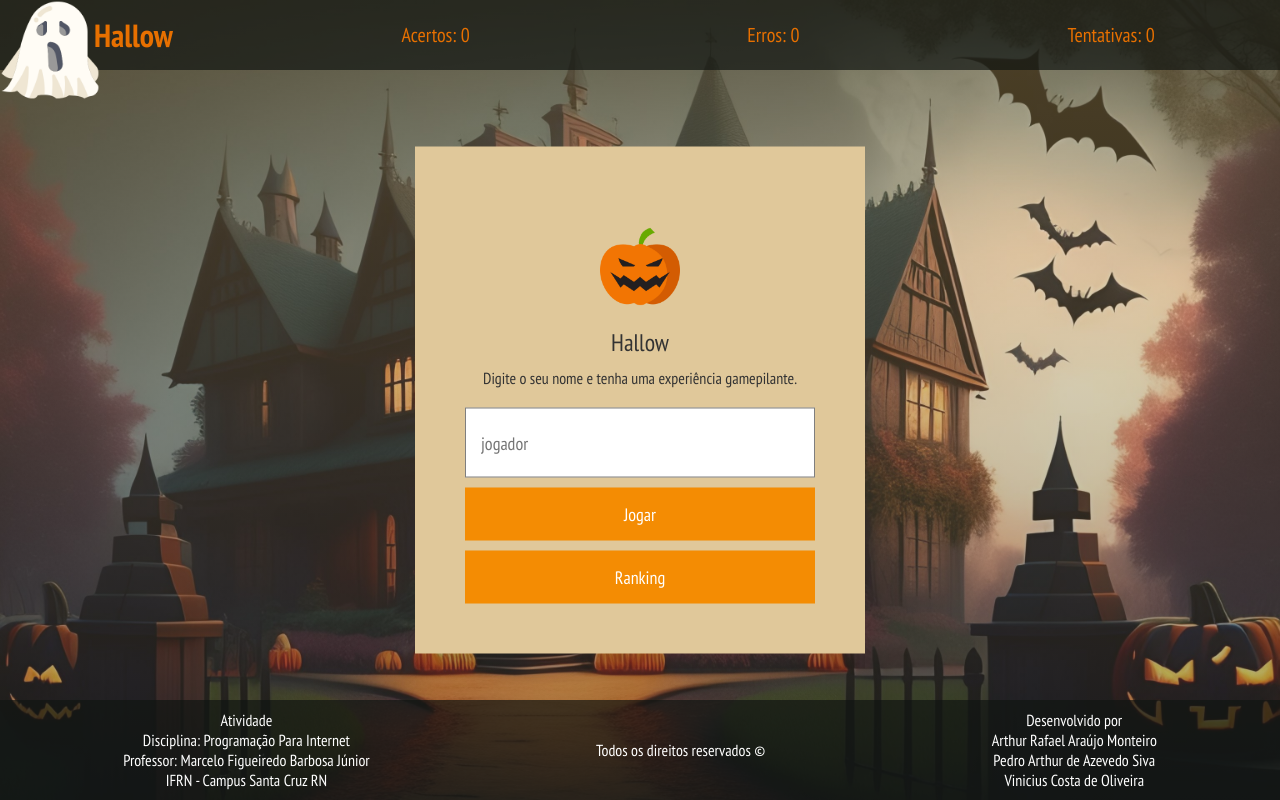
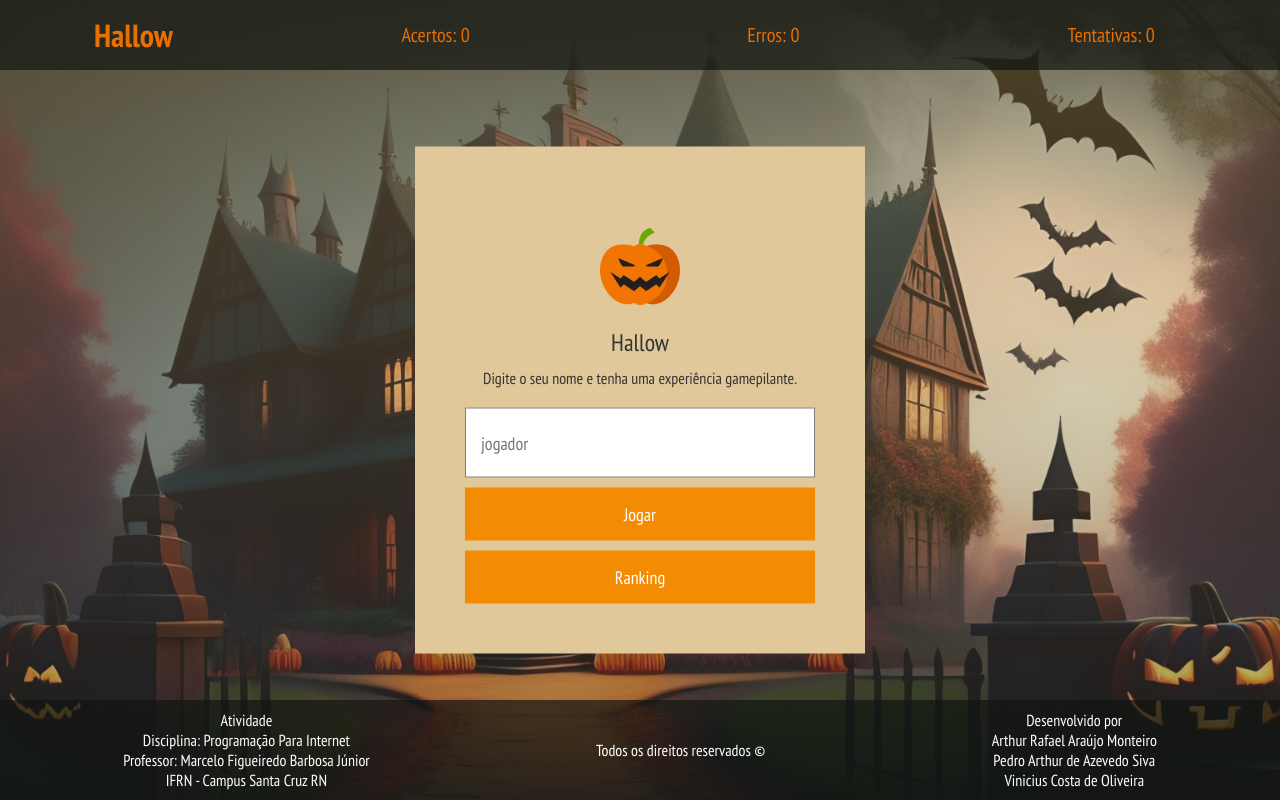
Before and after one commit to Vinnh/hallow-game, a PHP site: page / in a window 1280 px wide. Run offline with PHP 8.4, Linux system fonts and the light colour scheme.

Commit message:
Alterações

```diff
--- a/css/style.css
+++ b/css/style.css
@@ -150,3 +150,12 @@ header {
     right: 30px;
     cursor: pointer;
   }
+
+
+  #alvo {
+    display: none;
+  }
+
+  #game {
+    display: none;
+  }
--- a/index.html
+++ b/index.html
@@ -12,6 +12,7 @@
 </head>
 <body>
 
+
         <div id="popup">
             <div class="content">
               <img src="elementos/abobora.png">
@@ -24,9 +25,10 @@
                     <input type="submit" value="Ranking" class="btn" id="ranking">
                 </form>
 
+
             </div>
           </div>
-      </div>
+
 
 
     <header>
@@ -76,5 +78,6 @@
           </div>
       </footer>
 
+
 </body>
 </html>
--- a/js/game.js
+++ b/js/game.js
@@ -47,8 +47,11 @@ window.onload = function () {
         document.querySelector('.n').innerHTML = input.value;
         jogador.style.display = 'block';
 
+        document.getElementById("alvo").style.display = 'block';
+        document.getElementById("game").style.display = 'block';
+
         moverImagem();
-        setInterval(moverImagem, 1000); // Define o intervalo de tempo para mover a imagem (3 segundos no exemplo)
+        setInterval(moverImagem, 1000); // Define o intervalo de tempo para mover a imagem
         popupAlternar();
 
         });
```
Lines whose indentation alone changed are shown as unchanged.
